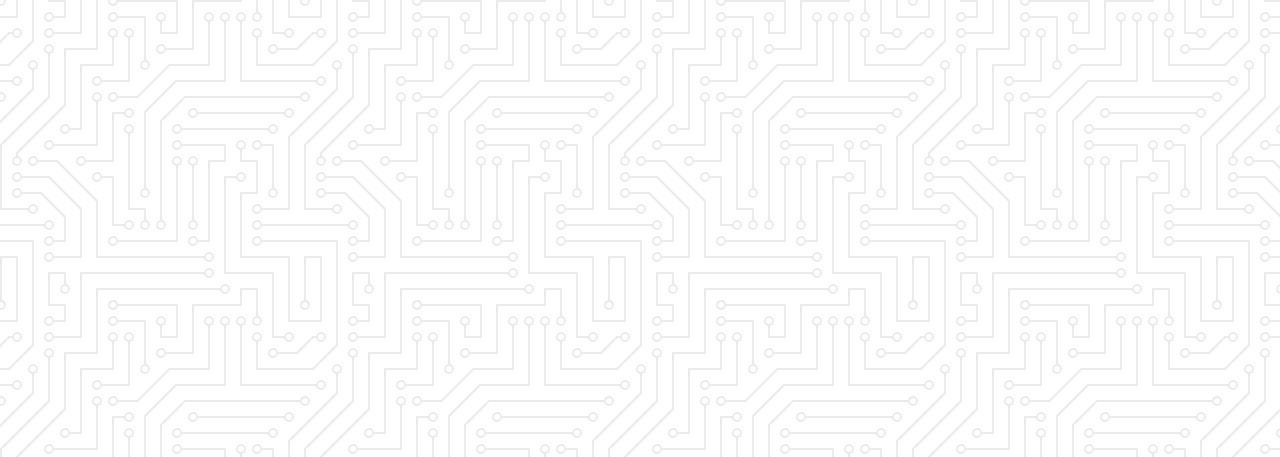
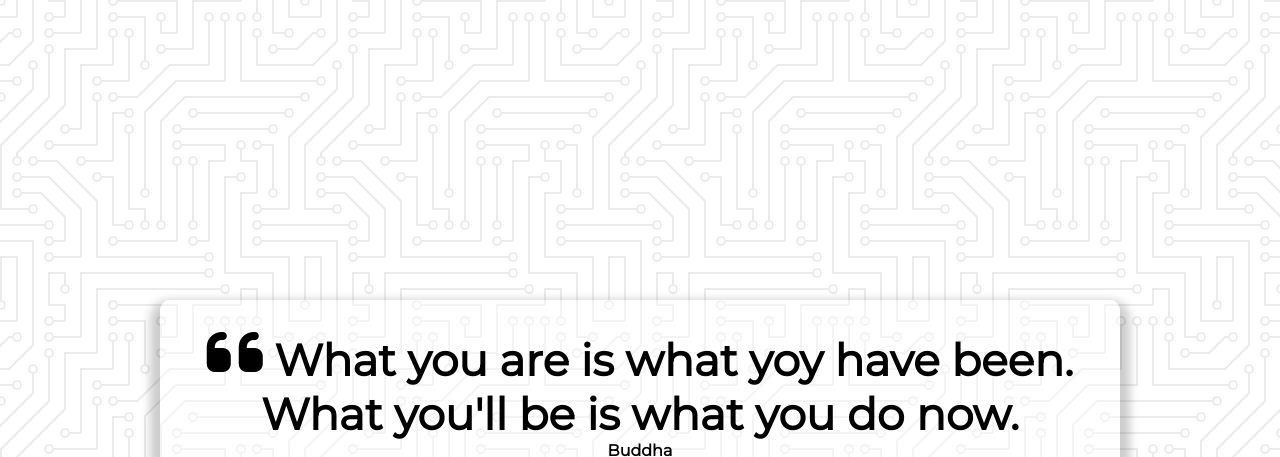
Before and after one commit to emopetrovIT/JavaScript-Projects, a plain HTML site: page quote-generator/index.html in a window 1280 px wide. Shown: the top 457 px of the page. Drawn offline with Linux system fonts and the light colour scheme.

Commit message:
Add some styles

```diff
--- a/quote-generator/index.html
+++ b/quote-generator/index.html
@@ -17,6 +17,26 @@
     <link rel="stylesheet" href="style.css" />
   </head>
   <body>
+    <div class="quote-container" id="quote-container">
+      <!-- Quote -->
+      <div class="quote-text">
+        <i class="fas fa-quote-left"></i>
+        <span id="quote"
+          >What you are is what yoy have been. What you'll be is what you do
+          now.</span
+        >
+      </div>
+      <!-- Author -->
+      <div id="quote-author">
+        <span id="author">Buddha</span>
+      </div>
+      <!-- Buttons -->
+      <button class="twitter-button" id="twitter" title="Tween">
+        <i class="fab fa-twitter"></i>
+      </button>
+      <button id="new-quote">New Quote</button>
+    </div>
+
     <!-- Script -->
     <script src="script.js"></script>
   </body>
--- a/quote-generator/style.css
+++ b/quote-generator/style.css
@@ -1,4 +1,4 @@
-@import url('https://fonts.googleapis.com/css2?family=Montserrat:ital@1&display=swap');
+@import url('https://fonts.googleapis.com/css2?family=Montserrat&display=swap');
 
 html {
   box-sizing: border-box;
@@ -18,3 +18,31 @@ body {
   align-items: center;
   justify-content: center;
 }
+
+.quote-container {
+  width: auto;
+  max-width: 900px;
+  padding: 20px 30px;
+  border-radius: 10px;
+  background-color: rgba(255, 255, 255, 0.4);
+  box-shadow: 0 10px 10px 10px rgba(0, 0, 0, 0.2);
+}
+
+.quote-text {
+  font-size: 2.75rem;
+}
+
+.long-quote {
+  font-size: 2rem;
+}
+
+.fa-quote-left {
+  font-size: 4rem;
+}
+
+.quote-author {
+  margin-top: 15px;
+  font-size: 2rem;
+  font-weight: 400;
+  font-style: italic;
+}
```
